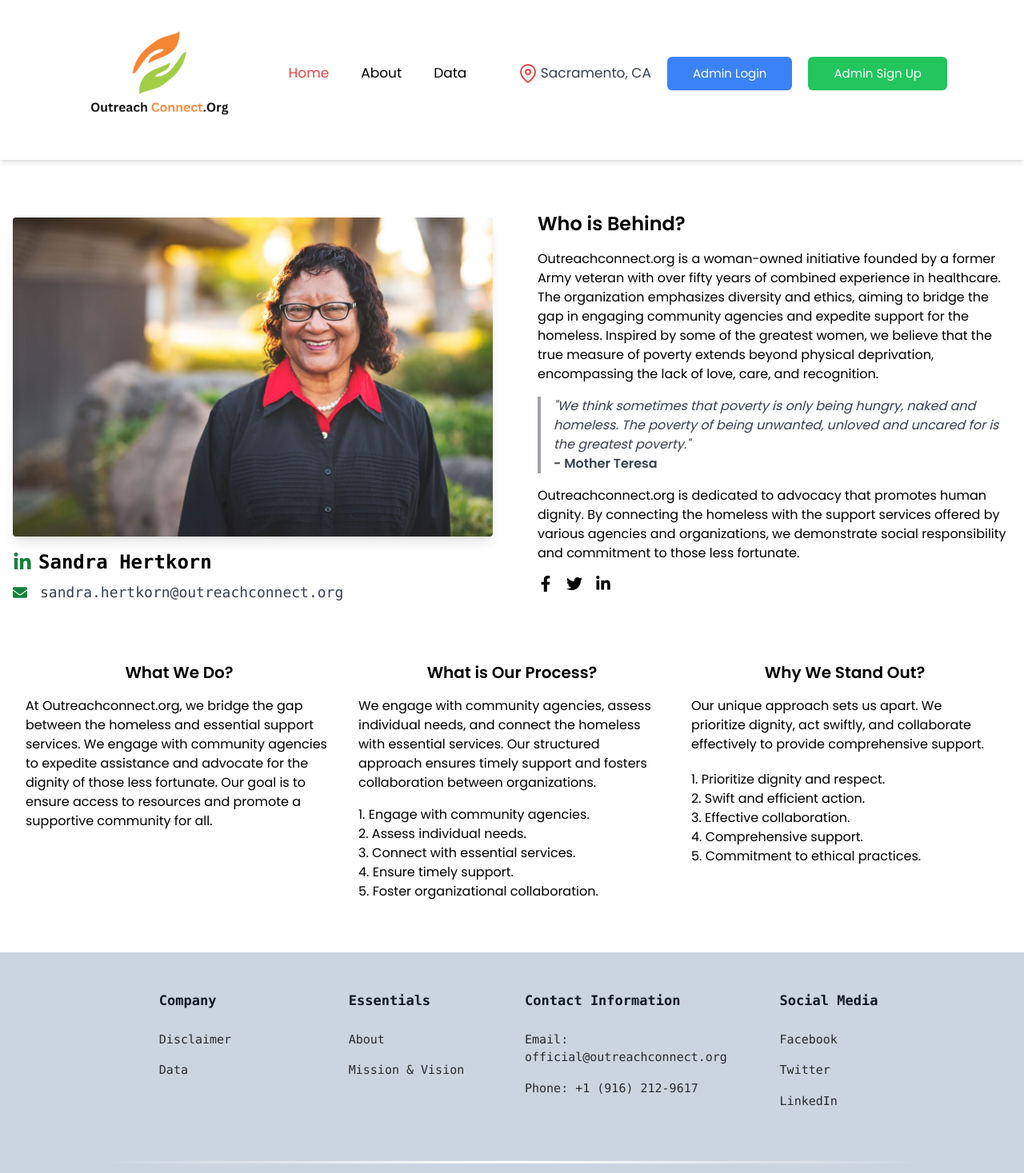
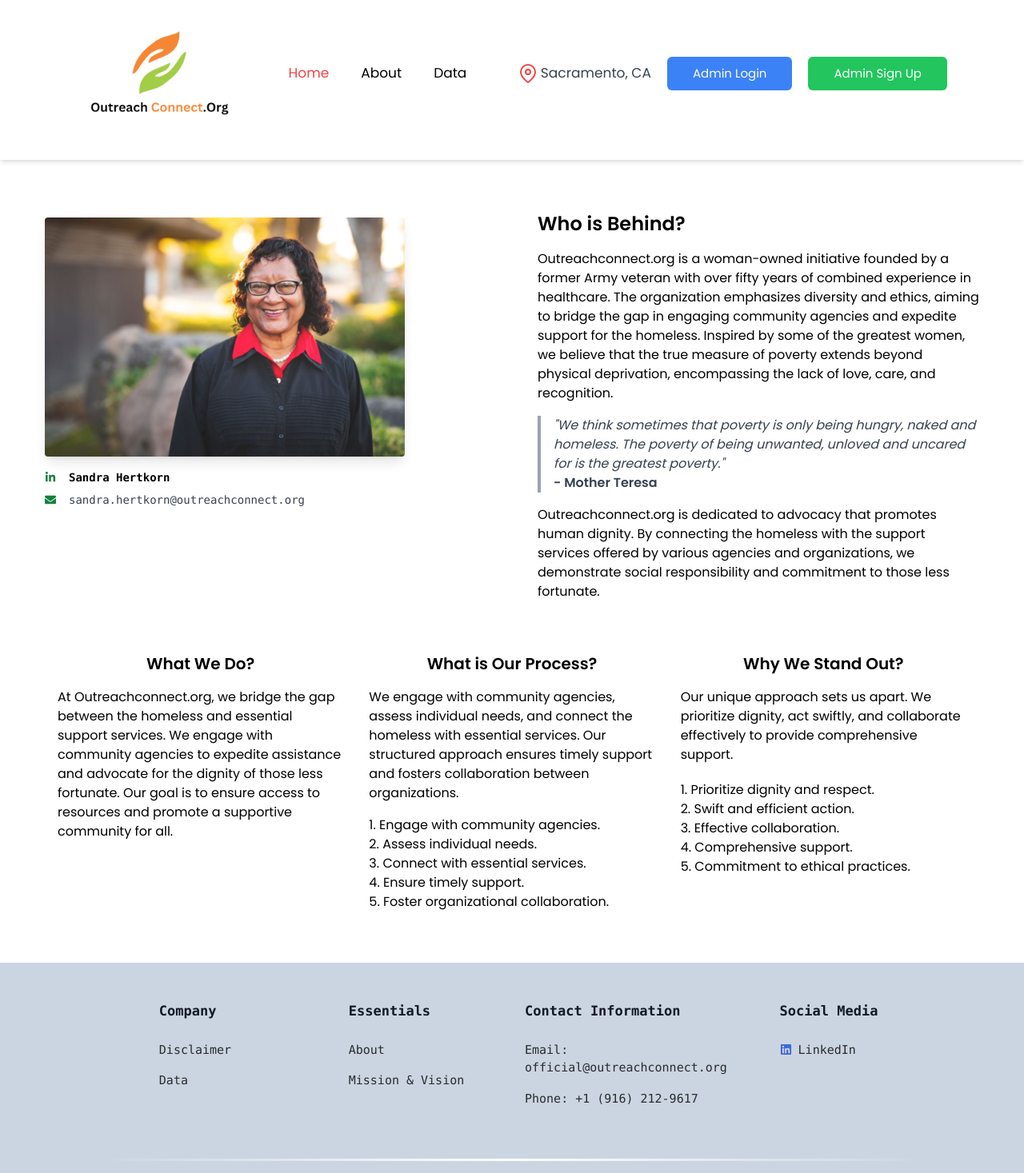
Before and after one commit to ghost-254/agency_website, a Next.js app: page /about in a window 1280 px wide. Shown: the top 1467 px of the page at 80% size. Built offline with nearby package versions, Linux system fonts and the light colour scheme; no server answers.

Commit message:
new changes

```diff
--- a/app/about/page.tsx
+++ b/app/about/page.tsx
@@ -5,23 +5,23 @@ import Link from 'next/link';
 
 const About = () => {
   return (
-    <div className="container mx-auto px-4 py-8">
+    <div className="container mx-auto px-14 py-8">
       <div className="flex flex-wrap mb-8">
         <div className="w-full md:w-1/2 mt-10">
           <Image
             src="/profile.jpg"
             alt="Profile Picture"
-            width={600}
-            height={800}
+            width={450}
+            height={600}
             className="rounded shadow-lg mb-4 md:mb-0"
           />
           {/* Adding Name and Icons */}
           <div className="font-mono mt-4 mb-6">
-            <div className="text-2xl font-semibold flex items-center">
-              <Link href="https://www.linkedin.com/in/sandra-hertkorn-6407738a/"><FaLinkedinIn className="font-mono text-green-700 mr-2 hover:text-green-900" /></Link>
+            <div className="text-sm font-semibold flex items-center">
+              <Link href="https://www.linkedin.com/in/sandra-hertkorn-6407738a/"><FaLinkedinIn className="font-mono text-green-700 mr-4 hover:text-green-900" /></Link>
               <span>Sandra Hertkorn</span>
             </div>
-            <div className="flex items-center text-lg text-gray-700 mt-2">
+            <div className="flex items-center text-sm text-gray-700 mt-2">
               <Link href="mailto:sandra.hertkorn@outreachconnect.org"><FaEnvelope className="font-mono text-green-700 mr-4 hover:text-green-900" /></Link>
               <span>sandra.hertkorn@outreachconnect.org</span>
             </div>
@@ -43,11 +43,6 @@ const About = () => {
           <p className="mb-4">
             Outreachconnect.org is dedicated to advocacy that promotes human dignity. By connecting the homeless with the support services offered by various agencies and organizations, we demonstrate social responsibility and commitment to those less fortunate.
           </p>
-          <div className="flex space-x-4">
-            <FaFacebookF className="text-xl cursor-pointer hover:text-gray-700" />
-            <FaTwitter className="text-xl cursor-pointer hover:text-gray-700" />
-            <FaLinkedinIn className="text-xl cursor-pointer hover:text-gray-700" />
-          </div>
         </div>
       </div>
       <div className="flex flex-wrap text-center">
--- a/components/Footer.tsx
+++ b/components/Footer.tsx
@@ -1,5 +1,6 @@
 import React from "react";
 import { FiMapPin } from "react-icons/fi";
+import { FaLinkedin } from "react-icons/fa"; // Import the LinkedIn icon
 import Link from "next/link";
 
 const Footer = () => {
@@ -23,10 +24,10 @@ const Footer = () => {
             Essentials
           </h1>
           <p className="text-black opacity-80 mb-[1rem] text-[15px] cursor-pointer hover:text-green-700">
-            <Link href="/about"> About</Link>
+            <Link href="/about">About</Link>
           </p>
           <p className="text-black opacity-80 mb-[1rem] text-[15px] cursor-pointer hover:text-green-700">
-            <Link href="/mission_vision"> Mission & Vision</Link>
+            <Link href="/mission_vision">Mission & Vision</Link>
           </p>
         </div>
 
@@ -48,14 +49,11 @@ const Footer = () => {
           <h1 className="text-[17px] text-gray-900 font-semibold mb-[1.5rem] ">
             Social Media
           </h1>
-          <p className="text-black opacity-80 mb-[1rem] text-[15px] cursor-pointer hover:text-green-700">
-            Facebook
-          </p>
-          <p className="text-black opacity-80 mb-[1rem] text-[15px] cursor-pointer hover:text-green-700">
-            Twitter
-          </p>
-          <p className="text-black opacity-80 mb-[1rem] text-[15px] cursor-pointer hover:text-green-700">
-            LinkedIn
+          <p className="text-black opacity-80 mb-[1rem] text-[15px] cursor-pointer hover:text-green-700 flex items-center">
+            <FaLinkedin className="mr-2 text-blue-700" />
+            <Link href="https://www.linkedin.com/in/sandra-hertkorn-6407738a/" target="_blank" rel="noopener noreferrer">
+              LinkedIn
+            </Link>
           </p>
         </div>
       </div>
```
